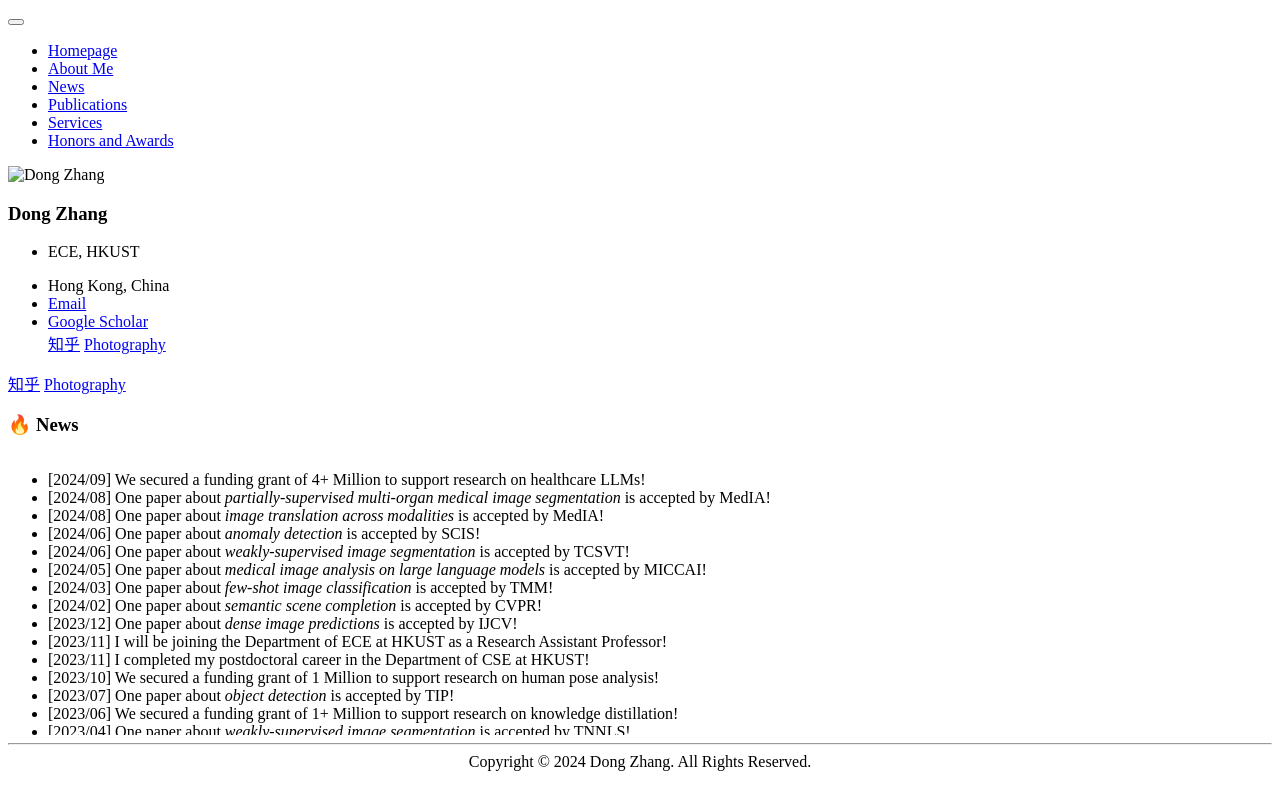
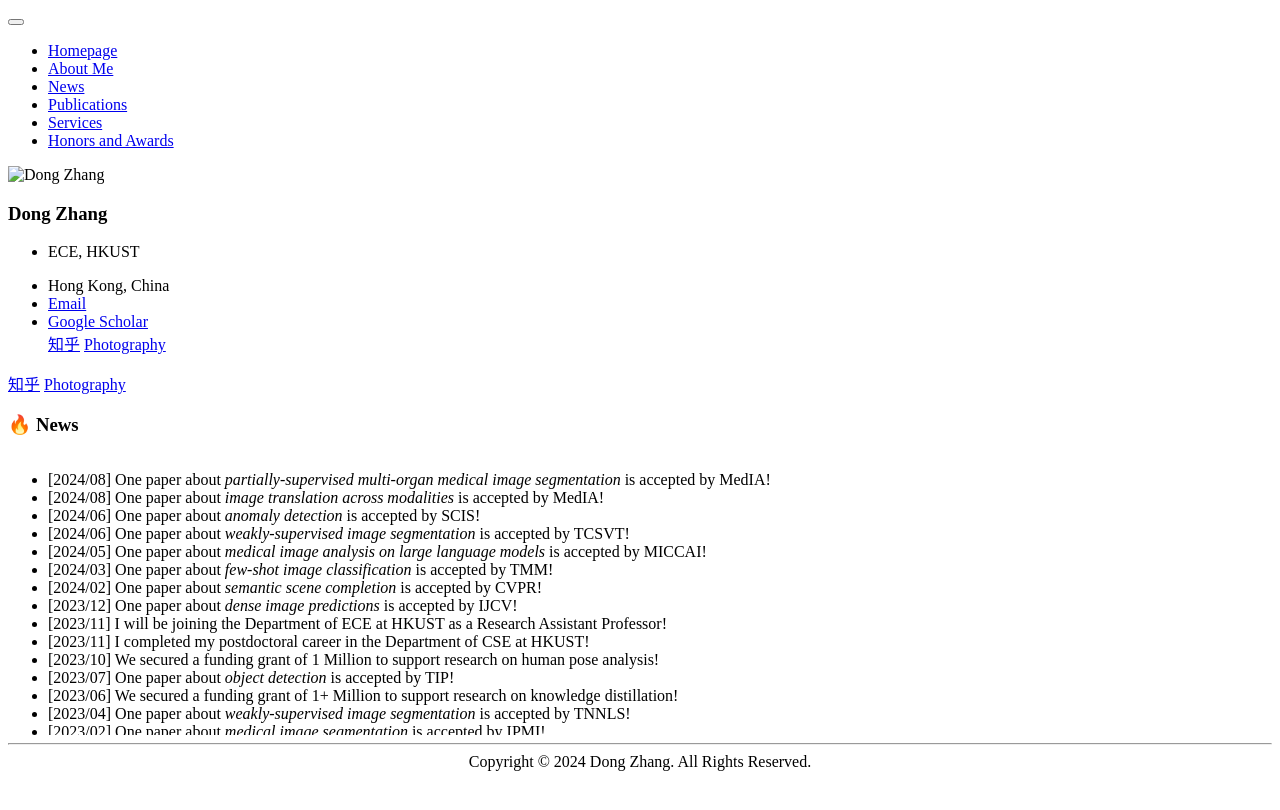
Before and after one commit to ZHANGDONG-NJUST/zhangdong-njust.github.io, a Jekyll site: the page built from _pages/includes/1_news.md, in a window 1280 px wide. Shown: the top 810 px of the page. Built offline with Jekyll 4.4.1, drawn with Linux system fonts in a browser that asks for light colours; our own code applies the rules of GitHub Pages for plain Markdown files.

Commit message:
Update 1_news.md

```diff
--- a/_pages/includes/1_news.md
+++ b/_pages/includes/1_news.md
@@ -8,10 +8,6 @@
             <span class="news-date">[2024/08]</span>
             <span class="news-content"></span>
         </li> -->
-        <li class="news-item">
-            <span class="news-date">[2024/09]</span>
-            <span class="news-content">We secured a funding grant of 4+ Million to support research on healthcare LLMs!</span>
-        </li>
         <li class="news-item">
             <span class="news-date">[2024/08]</span>
             <span class="news-content">One paper about <span style="font-style: italic;">partially-supervised multi-organ medical image segmentation</span> is accepted by MedIA!</span>
```
